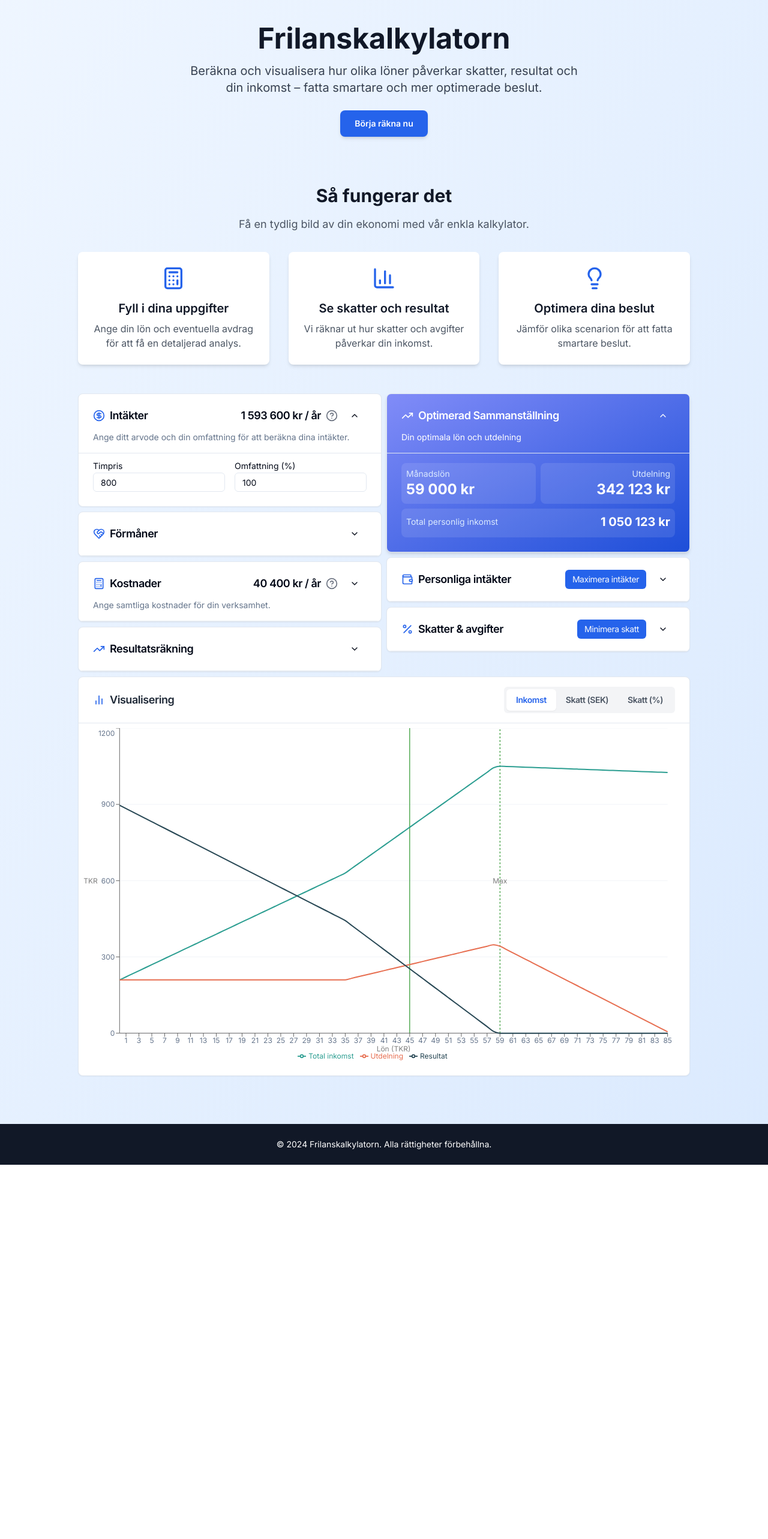
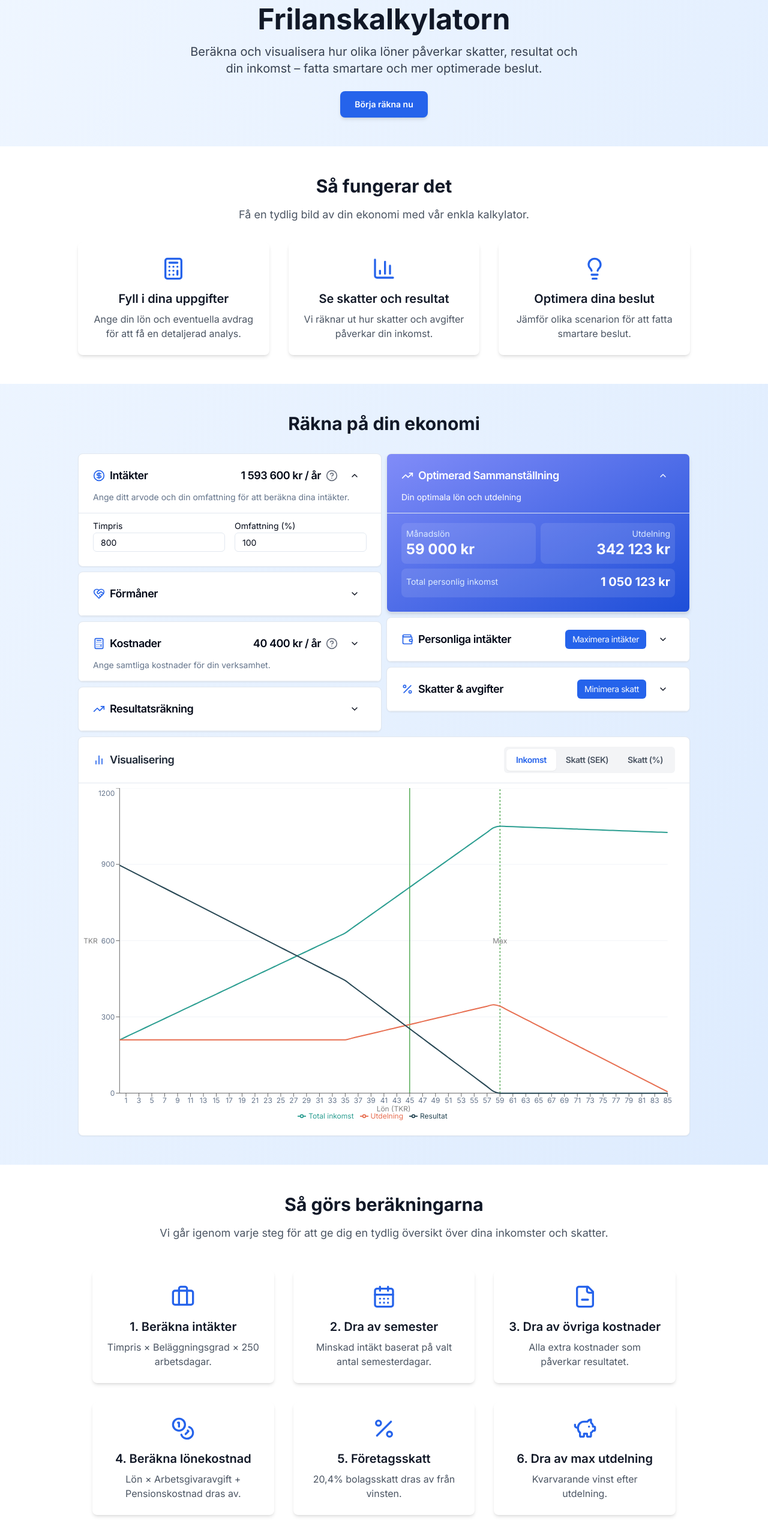
Before and after one commit to joacimastrom/frilans, a React (Vite) app: page / in a window 1280 px wide. Shown: the part 120-2686 px from the top of the page at 60% size. Before the commit the page ends 2062 px from the top, so only its background shows below. Built offline with nearby package versions, Linux system fonts and the light colour scheme.

Commit message:
Various adjustments

```diff
--- a/src/App.tsx
+++ b/src/App.tsx
@@ -23,7 +23,7 @@ function App() {
               </a>
             </li>
             <li>
-              <a href="#calculator" className="hover:text-blue-600">
+              <a href="#calculate" className="hover:text-blue-600">
                 Räkna
               </a>
             </li>
@@ -34,12 +34,10 @@ function App() {
             </li>
           </ul>
         </nav>
-        <main className="flex flex-col items-center min-h-screen py-8 px-4">
-          <div className="max-w-[1020px] w-full">
-            <Hero />
-            <HowItWorks />
-            <Form />
-          </div>
+        <main className="flex flex-col items-center min-h-screen py-8">
+          <Hero />
+          <HowItWorks />
+          <Form />
         </main>
         <footer className="bg-gray-900 text-white text-center py-6 mt-12">
           <p className="text-sm">
--- /dev/null
+++ b/src/components/Form/CalculationSteps.tsx
@@ -0,0 +1,75 @@
+import {
+  Briefcase,
+  CalendarDays,
+  Coins,
+  FileMinus,
+  Percent,
+  PiggyBank,
+} from "lucide-react";
+import MaxWidthSection from "../MaxWidthSection";
+
+const CalculationSteps = () => {
+  const steps = [
+    {
+      icon: <Briefcase className="text-blue-600 w-10 h-10" />,
+      title: "1. Beräkna intäkter",
+      description: "Timpris × Beläggningsgrad × 250 arbetsdagar.",
+    },
+    {
+      icon: <CalendarDays className="text-blue-600 w-10 h-10" />,
+      title: "2. Dra av semester",
+      description: "Minskad intäkt baserat på valt antal semesterdagar.",
+    },
+    {
+      icon: <FileMinus className="text-blue-600 w-10 h-10" />,
+      title: "3. Dra av övriga kostnader",
+      description: "Alla extra kostnader som påverkar resultatet.",
+    },
+    {
+      icon: <Coins className="text-blue-600 w-10 h-10" />,
+      title: "4. Beräkna lönekostnad",
+      description: "Lön × Arbetsgivaravgift + Pensionskostnad dras av.",
+    },
+    {
+      icon: <Percent className="text-blue-600 w-10 h-10" />,
+      title: "5. Företagsskatt",
+      description: "20,4% bolagsskatt dras av från vinsten.",
+    },
+    {
+      icon: <PiggyBank className="text-blue-600 w-10 h-10" />,
+      title: "6. Dra av max utdelning",
+      description: "Kvarvarande vinst efter utdelning.",
+    },
+  ];
+
+  return (
+    <MaxWidthSection className="bg-white">
+      <div className="max-w-4xl mx-auto text-center">
+        <h2 className="text-3xl font-bold text-gray-900">
+          Så görs beräkningarna
+        </h2>
+        <p className="mt-4 text-gray-600 text-lg">
+          Vi går igenom varje steg för att ge dig en tydlig översikt över dina
+          inkomster och skatter.
+        </p>
+      </div>
+
+      <div className="mt-12 grid gap-8 md:grid-cols-2 lg:grid-cols-3 max-w-5xl mx-auto px-6">
+        {steps.map((step, index) => (
+          <div
+            key={index}
+            className="group bg-white p-6 rounded-lg shadow-md hover:shadow-lg transition flex flex-col items-center text-center"
+          >
+            <div className="mb-4">{step.icon}</div>
+            <h3 className="text-xl font-semibold text-gray-900">
+              {step.title}
+            </h3>
+            <p className="mt-2 text-gray-600">{step.description}</p>
+          </div>
+        ))}
+      </div>
+    </MaxWidthSection>
+  );
+};
+
+export default CalculationSteps;
--- a/src/components/Form/Form.tsx
+++ b/src/components/Form/Form.tsx
@@ -12,12 +12,14 @@ import { FinancialPost } from "@/lib/types";
 import { useEffect, useMemo, useState } from "react";
 import ChartCard from "../ChartCard";
 import { IncomeTable } from "../IncomeTable";
+import MaxWidthSection from "../MaxWidthSection";
 import OptimisedCard from "../OptimisedCard";
 import { ResultTable } from "../ResultTable";
 import TaxTable from "../TaxTable";
 import { Table, TableCell, TableRow } from "../ui/table";
 import AdditionalCosts from "./AdditionalCosts";
 import BenefitsCard from "./BenefitsCard";
+import CalculationSteps from "./CalculationSteps";
 import RevenueCard from "./RevenueCard";
 
 export type Benefits = {
@@ -183,7 +185,14 @@ const Form = () => {
     });
 
   return (
-    <div>
+    <>
+      <MaxWidthSection className="py-12">
+        <h2
+          id="calculate"
+          className="text-3xl mb-8 font-bold text-gray-900 max-w-4xl mx-auto text-center"
+        >
+          Räkna på din ekonomi
+        </h2>
         <div className="grid grid-cols-1 md:grid-cols-2 gap-2">
           <div className="flex flex-col">
             <div className="space-y-2">
@@ -196,7 +205,9 @@ const Form = () => {
               />
               <BenefitsCard
                 benefits={benefits}
-              setBenefits={(benefits) => setFormData({ ...formData, benefits })}
+                setBenefits={(benefits) =>
+                  setFormData({ ...formData, benefits })
+                }
                 lostRevenue={lostRevenue}
                 maxSalary={maxSalary}
               />
@@ -213,7 +224,9 @@ const Form = () => {
                   <Table>
                     <TableRow>
                       <TableCell>Årliga intäkter</TableCell>
-                    <TableCell className="text-right">{totalRevenue}</TableCell>
+                      <TableCell className="text-right">
+                        {totalRevenue}
+                      </TableCell>
                     </TableRow>
                   </Table>
                 }
@@ -253,7 +266,9 @@ const Form = () => {
           minTaxObject={minTaxObject}
           combinedChartData={combinedChartData}
         />
-    </div>
+      </MaxWidthSection>
+      <CalculationSteps />
+    </>
   );
 };
 
--- a/src/components/Hero.tsx
+++ b/src/components/Hero.tsx
@@ -1,8 +1,9 @@
+import MaxWidthSection from "./MaxWidthSection";
 import { Button } from "./ui/button";
 
-const Hero = () => {
-  return (
-    <header className="relative flex flex-col items-center justify-center text-center py-8 px-6 mt-24">
+const Hero = () => (
+  <MaxWidthSection as="header">
+    <div className="relative flex flex-col items-center justify-center text-center px-6 mt-12">
       <h1 className="text-4xl font-bold text-gray-900 md:text-5xl">
         Frilanskalkylatorn
       </h1>
@@ -10,14 +11,16 @@ const Hero = () => {
         Beräkna och visualisera hur olika löner påverkar skatter, resultat och
         din inkomst – fatta smartare och mer optimerade beslut.
       </p>
+      <a href="#calculate">
         <Button
           size="lg"
           className="mt-6 px-6 py-3 bg-blue-600 hover:bg-blue-700 text-white font-semibold rounded-lg shadow-md"
         >
           Börja räkna nu
         </Button>
-    </header>
+      </a>
+    </div>
+  </MaxWidthSection>
 );
-};
 
 export default Hero;
--- a/src/components/HowItWorks.tsx
+++ b/src/components/HowItWorks.tsx
@@ -1,4 +1,5 @@
 import { BarChart3, Calculator, Lightbulb } from "lucide-react";
+import MaxWidthSection from "./MaxWidthSection";
 
 const HowItWorks = () => {
   const steps = [
@@ -22,8 +23,8 @@ const HowItWorks = () => {
   ];
 
   return (
-    <section id="how-it-works" className="py-12">
-      <div className="max-w-4xl mx-auto text-center">
+    <MaxWidthSection id="how-it-works" className="bg-white">
+      <div className="mx-auto text-center">
         <h2 className="text-3xl font-bold text-gray-900">Så fungerar det</h2>
         <p className="mt-4 text-gray-600 text-lg">
           Få en tydlig bild av din ekonomi med vår enkla kalkylator.
@@ -43,7 +44,7 @@ const HowItWorks = () => {
           </div>
         ))}
       </div>
-    </section>
+    </MaxWidthSection>
   );
 };
 
--- /dev/null
+++ b/src/components/MaxWidthSection.tsx
@@ -0,0 +1,26 @@
+import { cn } from "@/lib/utils";
+import { ComponentPropsWithoutRef, ElementType, ReactNode } from "react";
+
+type MaxWidthSectionProps<T extends ElementType> = {
+  as?: T;
+  className?: string;
+  children?: ReactNode;
+} & ComponentPropsWithoutRef<T>;
+
+const MaxWidthSection = <T extends ElementType = "section">({
+  as,
+  children,
+  className,
+}: MaxWidthSectionProps<T>) => {
+  const Component = as || "section";
+
+  return (
+    <Component
+      className={cn("w-full px-4 py-12 flex justify-center", className)}
+    >
+      <div className="max-w-[1020px] w-full">{children}</div>
+    </Component>
+  );
+};
+
+export default MaxWidthSection;
--- a/src/components/TaxTable.tsx
+++ b/src/components/TaxTable.tsx
@@ -33,7 +33,10 @@ const TaxTable = ({
         <Button
           size="sm"
           className="ml-auto"
-          onClick={() => setSalary(minTaxObject.salary)}
+          onClick={(e) => {
+            e.stopPropagation();
+            setSalary(minTaxObject.salary);
+          }}
         >
           Minimera skatt
         </Button>
--- a/src/data/taxData.ts
+++ b/src/data/taxData.ts
@@ -426,11 +426,11 @@ export const taxData = [
   },
   {
     salaryFrom: 118401,
-    salaryTo: 120000,
+    salaryTo: 128000,
     tax: 39,
   },
   {
-    salaryFrom: 131601,
+    salaryFrom: 129000,
     salaryTo: 134000,
     tax: 40,
   },
--- a/src/lib/helpers.tsx
+++ b/src/lib/helpers.tsx
@@ -131,7 +131,9 @@ export const getIncomeTax = (monthlyIncome: number) => {
   );
 
   if (!taxBracket) {
-    throw new Error("No tax bracket found for the given income.");
+    throw new Error(
+      "No tax bracket found for the given income: " + monthlyIncome
+    );
   }
 
   if (monthlyIncome <= 80000) {
--- a/src/styles/globals.css
+++ b/src/styles/globals.css
@@ -59,17 +59,14 @@
   }
 }
 
-@layer base {
-  * {
-    @apply border-border;
-  }
-  body {
-    @apply bg-background text-foreground;
-  }
+html {
+  scroll-padding-top: 70px;
 }
 
 @layer base {
   * {
+    /*     @apply border-border;
+ */
     @apply border-border outline-ring/50;
   }
   body {
```
Lines whose indentation alone changed are shown as unchanged.
